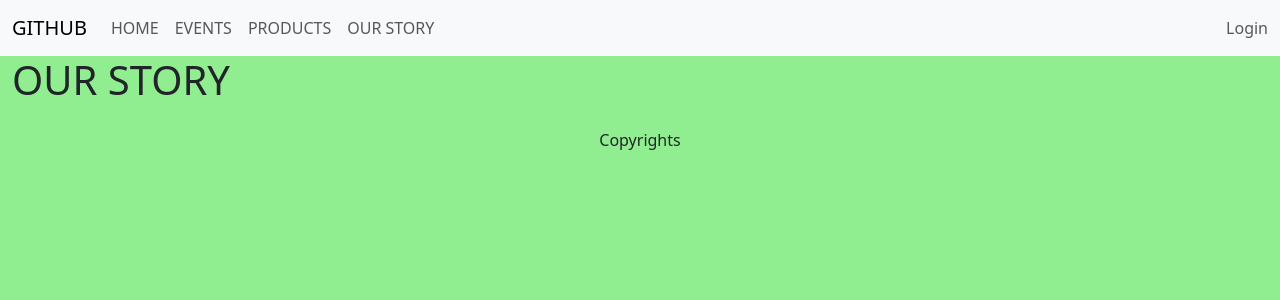
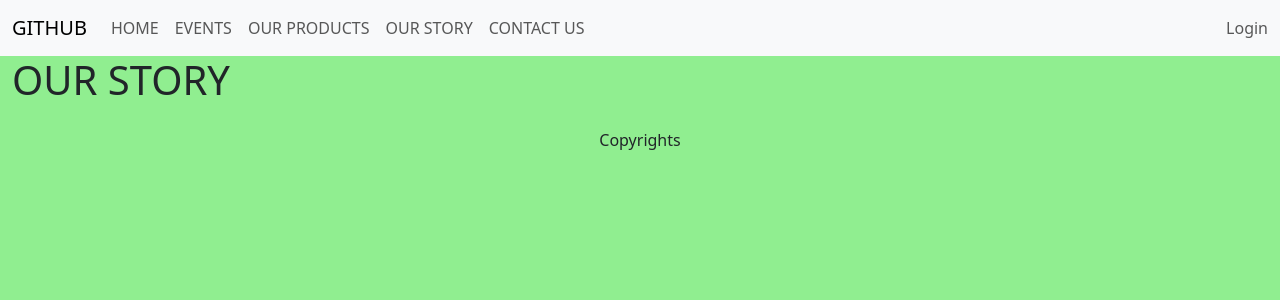
Before and after one commit to parides55/charity_shop, a Django app: page /our-story/ in a window 1280 px wide. Shown: the top 300 px of the page. Run offline with Django 5.2, Linux system fonts and the light colour scheme; some libraries are stand-ins or nearby versions.

Commit message:
add and link a contact us html page

```diff
--- a/our_story/urls.py
+++ b/our_story/urls.py
@@ -2,5 +2,6 @@ from . import views
 from django.urls import path
 
 urlpatterns = [
-    path('', views.our_story, name='our_story')
+    path('', views.our_story, name='our_story'),
+    path('contact-us/', views.contact_us, name='contact_us'),
 ]
--- a/our_story/views.py
+++ b/our_story/views.py
@@ -4,3 +4,6 @@ from django.http import HttpResponse
 # Create your views here.
 def our_story(request):
     return render(request, 'our_story/our-story.html',)
+
+def contact_us(request):
+    return render(request, 'our_story/contact-us.html',)
--- a/templates/base.html
+++ b/templates/base.html
@@ -4,6 +4,7 @@
 {% url 'products' as products_url %}
 {% url 'events' as events_url %}
 {% url 'our-story' as ourStory_url %}
+{% url 'contact_us' as contactUs_url %}
 {% url 'account_login' as login_url %}
 {% url 'account_signup' as signup_url %}
 {% url 'account_logout' as logout_url %}
@@ -44,10 +45,13 @@
                 <a class="nav-link {% if request.path == events_url %}active" aria-current="page{% endif %}" href="{% url 'events' %}">EVENTS</a>
               </li>
               <li class="nav-item">
-                <a class="nav-link {% if request.path == products_url %}active" aria-current="page{% endif %}" href="{% url 'products' %}">PRODUCTS</a>
+                <a class="nav-link {% if request.path == products_url %}active" aria-current="page{% endif %}" href="{% url 'products' %}">OUR PRODUCTS</a>
               </li>
               <li class="nav-item">
                 <a class="nav-link {% if request.path == ourStory_url %}active" aria-current="page{% endif %}" href="{% url 'our_story' %}">OUR STORY</a>
+              </li>
+              <li class="nav-item">
+                <a class="nav-link {% if request.path == contactUs_url %}active" aria-current="page{% endif %}" href="{% url 'contact_us' %}">CONTACT US</a>
               </li>
             </ul>
             <span class="navbar-text">
```
Also changed, not shown: our_story/templates/our_story/contact-us.html (added, +12 -0 lines).
